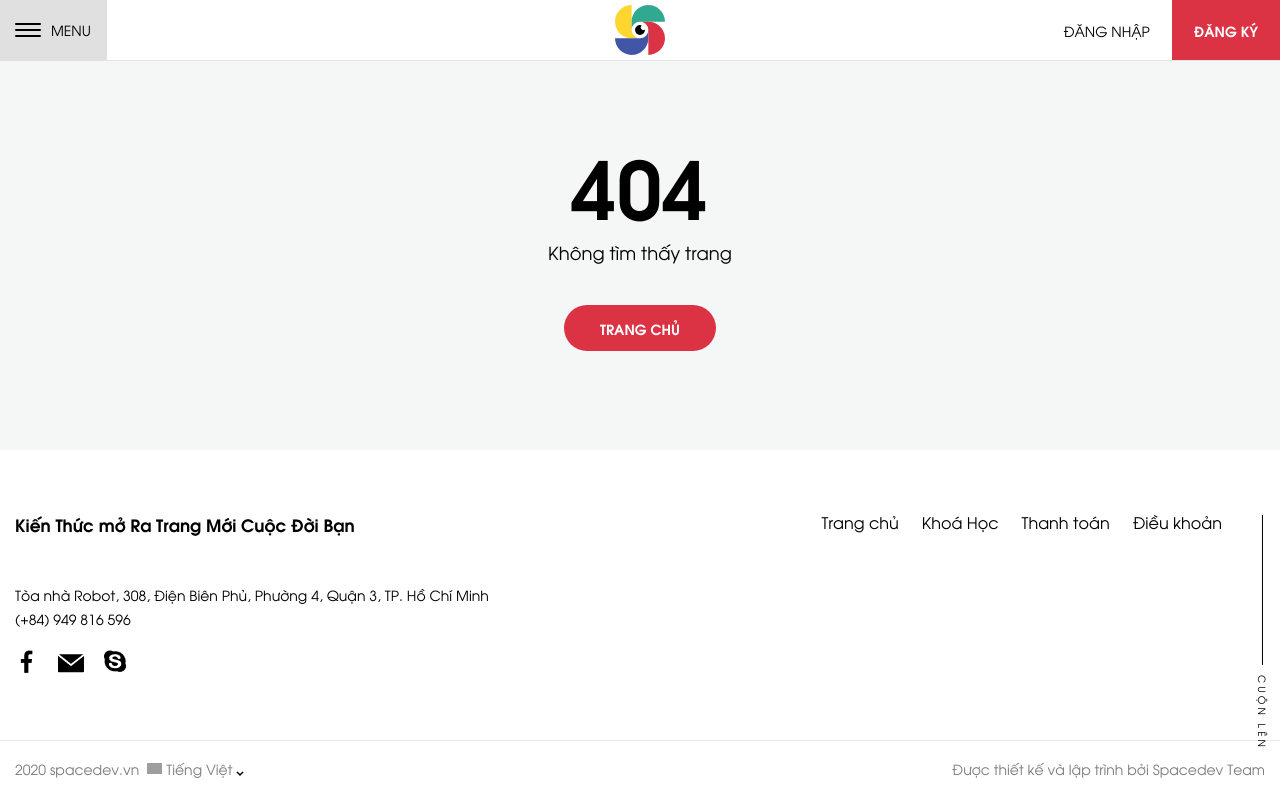
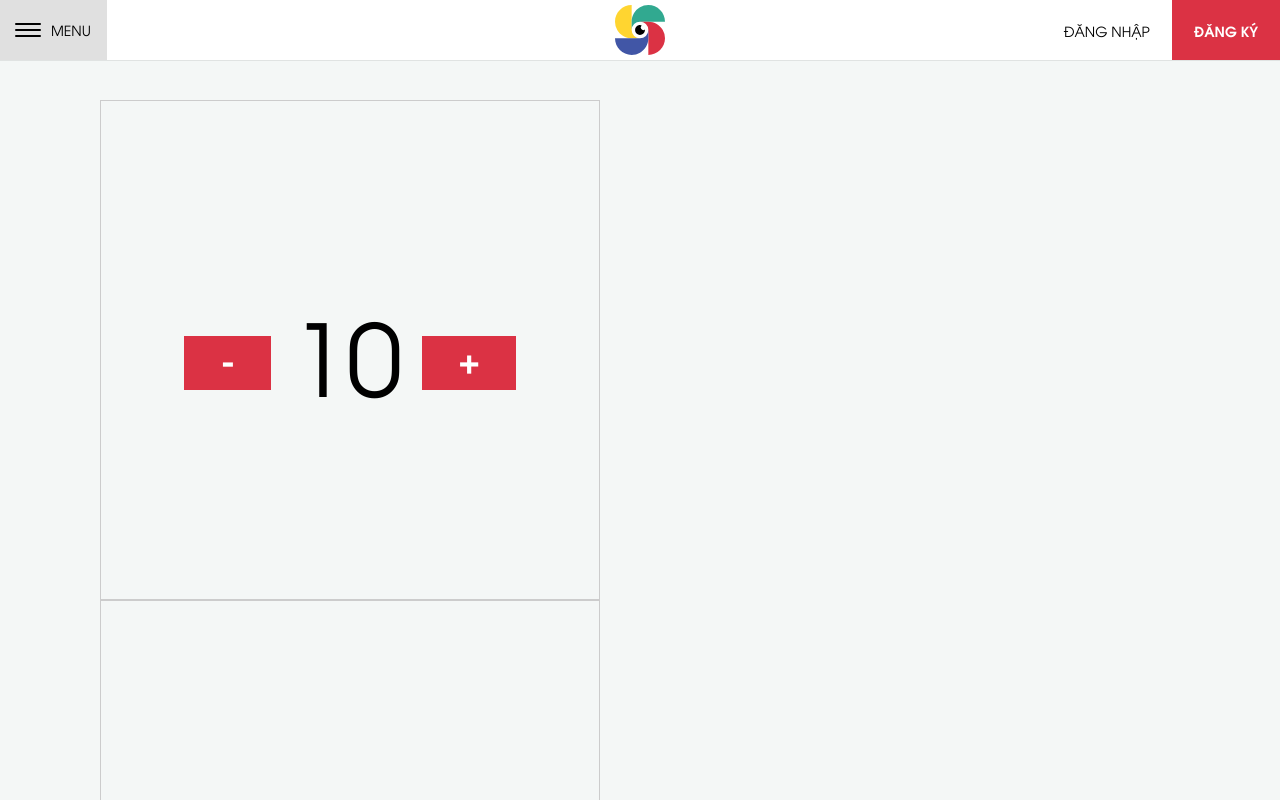
Before and after one commit to nboraxxd/learn-react-spacedev, a React (Vite) app: page /demo in a window 1280 px wide. Shown: the top 800 px of the page. Built offline with nearby package versions, Linux system fonts and the light colour scheme; grey boxes are pictures that could not be loaded.

Commit message:
Learning context
- local state and global state
- setup context, provider
- using useContext
- some notes when using useContext

```diff
--- /dev/null
+++ b/src/pages/demo.jsx
@@ -0,0 +1,67 @@
+import React, { createContext, useContext, useState } from 'react'
+import { styled } from 'styled-components'
+import { Button } from '../components/Button'
+
+const CountContext = createContext({})
+
+export const Demo = () => {
+  const [count, setCount] = useState(0)
+
+  const onIncre = () => {
+    setCount(count + 1)
+  }
+
+  const onDecre = () => {
+    if (count === 0) return
+
+    setCount(count - 1)
+  }
+
+  return (
+    <CountContext.Provider value={{ count: 10, onIncre, onDecre }}>
+      <div className="p-[100px]">
+        <Count />
+
+        <CountContext.Provider value={{ count, onIncre, onDecre }}>
+          <Count />
+        </CountContext.Provider>
+      </div>
+    </CountContext.Provider>
+  )
+}
+
+const CountStyle = styled.div`
+  display: flex;
+  align-items: center;
+  justify-content: center;
+  column-gap: 20px;
+  width: 500px;
+  height: 500px;
+  padding: 40px;
+  border: 1px solid #ccc;
+  font-size: 100px;
+`
+
+const Count = () => {
+  const { count, onIncre, onDecre } = useContext(CountContext)
+
+  const formattedCount = `0${count}`.slice(-2)
+
+  return (
+    <CountStyle>
+      <Button
+        className="flex justify-center items-center pb-2 text-4xl mt-[25px]"
+        onClick={onDecre}
+      >
+        -
+      </Button>
+      {formattedCount}
+      <Button
+        className="flex justify-center items-center pb-2 text-4xl mt-[25px]"
+        onClick={onIncre}
+      >
+        +
+      </Button>
+    </CountStyle>
+  )
+}
--- a/src/pages/index.js
+++ b/src/pages/index.js
@@ -1,4 +1,5 @@
 export * from './homePage'
+export * from './demo'
 export * from './contact'
 export * from './team'
 export * from './project'
```
Also changed, not shown: src/routers/routers.jsx (+4 -18 lines).
